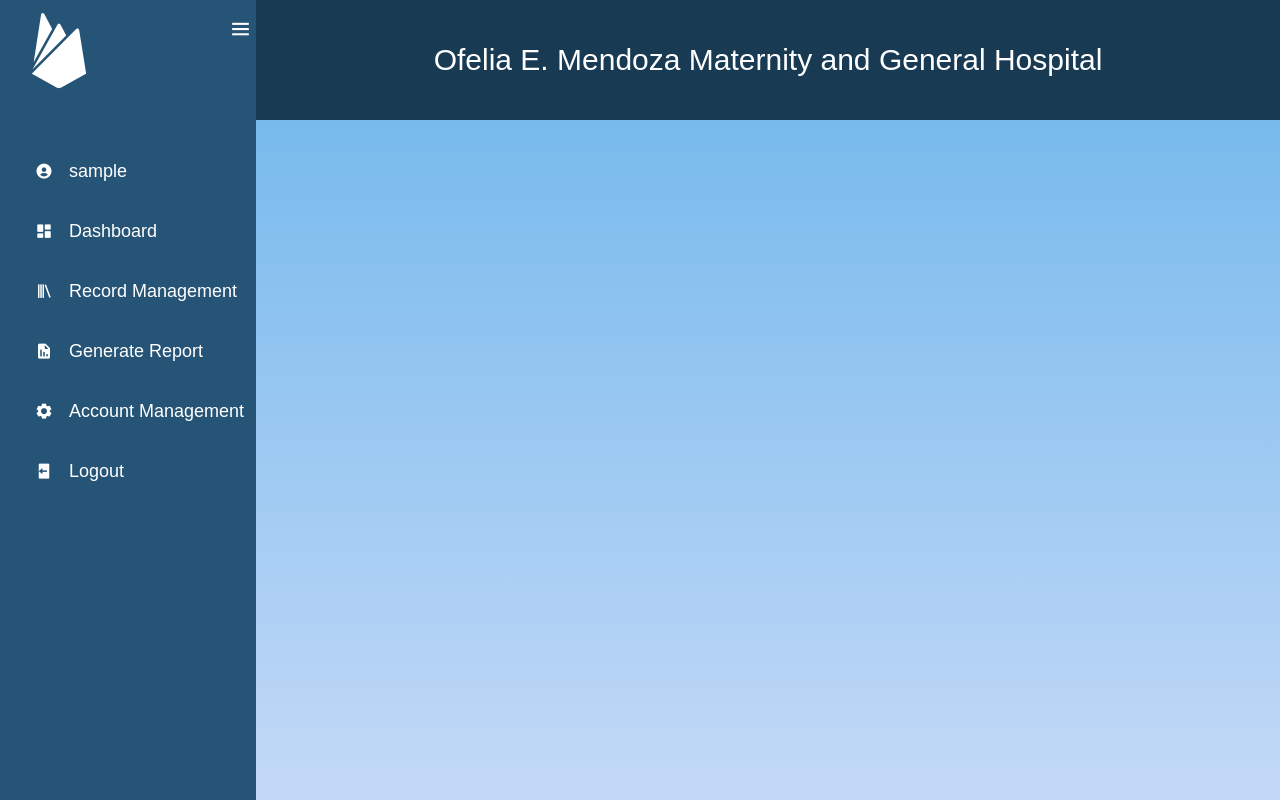
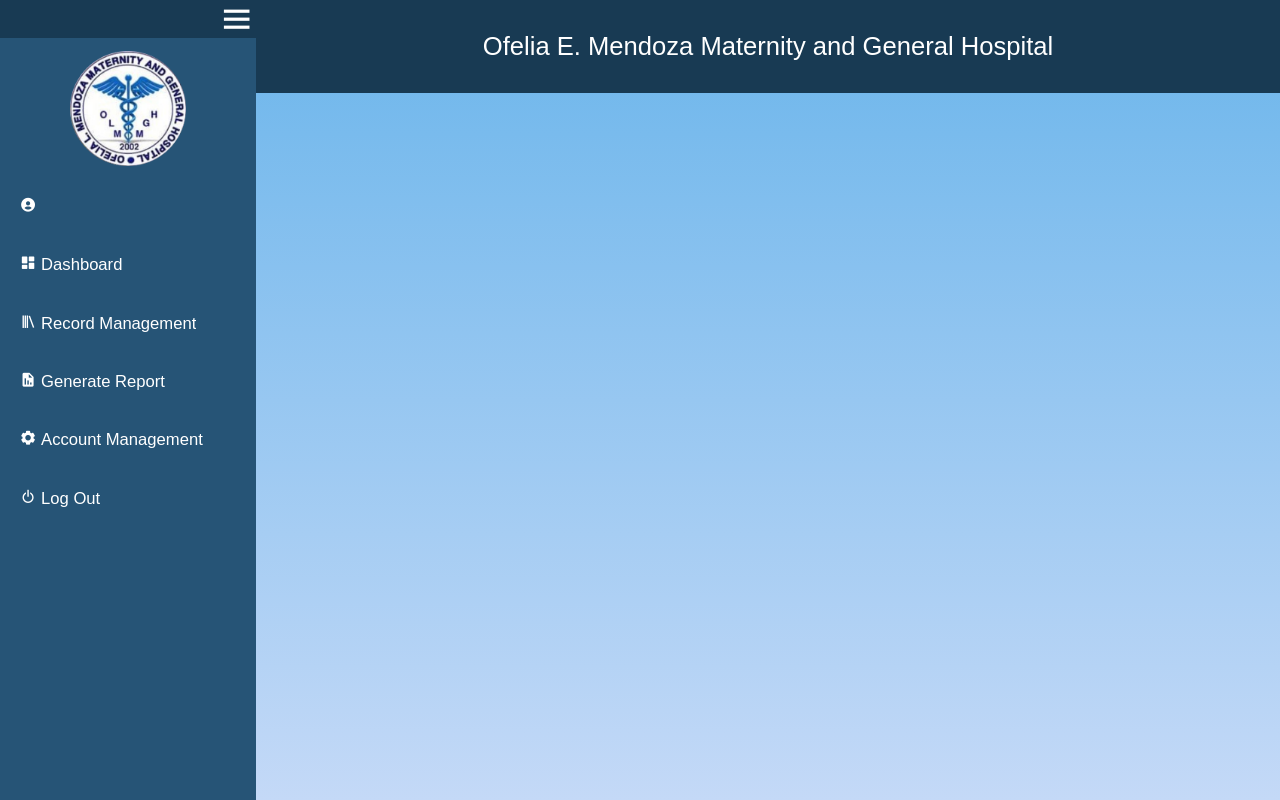
Before and after one commit to Gordd24/Capstone, a PHP site: page /home.php in a window 1280 px wide. Run offline with PHP 8.4, Linux system fonts and the light colour scheme; the visitor is signed in with stand-in values (Sample User, id 1); data that the repository does not hold is empty.

Commit message:
css jqueries

```diff
--- a/css/home.css
+++ b/css/home.css
@@ -1,103 +1,5 @@
-*{
-
-    margin: 0;
-    padding: 0;
-    box-sizing: border-box;
-    font-family: sans-serif;
+.sidebar ul li #account_management_link
+{
+    color: rgb(26, 57, 81);
+    background-color: white;
 }
-
-body{
-    position: relative;
-    min-height: 100vh;
-    width: 100%;
-    overflow: hidden;
-    background-image: linear-gradient(rgb(106, 181, 235), rgb(196, 217, 247));
-}
-.title_bar{
-    position: fixed;
-    left: 20%;
-    width: 80%;
-    height: 15%;
-    background-color: rgb(24, 58, 83);
-    display: flex;
-    align-items: center;
-}
-
-.hospital_name
-{
-    color: white;
-    width: max-content;
-    margin: auto;
-    text-align: center;
-    font-size: 30px;
-}
-.sidebar
-{
-    position: fixed;
-    top: 0; /* top and left to keep the side bar from left most and top most side */
-    left: 0%;
-    width: 20%;
-    height: 100%;
-    padding: 6px 14px;
-    background-color: rgb(38, 84, 118);
-
-}
-
-.sidebar .logo{
-    color: white;
-    width: max-content;
-    align-items: center;
-}
-
-.logo i{ /* for hospital's logo*/
-    font-size: 90px;
-}
-
-
-
-.sidebar #burger{
-    position: absolute;
-    color: white;
-    left: 90%;
-    top: 5px;
-    font-size: 25px;
-    height: 50px;
-    text-align: center;
-    line-height: 50px;
-    transform: translateX(-10%);
-}
-
-.sidebar ul{
-    margin-top: 50px;
-}
-
-.sidebar ul li{
-    position: relative;
-    width: 100%;
-    height: 60px;
-    margin: 0 5px; /* top and left */
-    list-style: none;/* to remove the dots/bullet beside each list */
-
-}
-
-.sidebar ul li a{
-    color: rgb(255, 255, 255);
-    font-size: large;
-    display: flex;
-    align-items: center;
-    text-decoration: none; /* to remove violet highight and underline */
-}
-
-.sidebar ul li a:hover{
-   color: rgb(59, 109, 225);
-   background-color: white;
-   border-radius: 10px;
-}
-
-.sidebar ul li a i{
-    height: 50px;
-    min-width: 50px;
-    border-radius: 12px;
-    line-height: 50px;
-    text-align: center;
-}
--- /dev/null
+++ b/css/navigation.css
@@ -0,0 +1,134 @@
+*{
+
+    margin: 0;
+    padding: 0;
+    box-sizing: border-box;
+    font-family: sans-serif;
+}
+
+
+/* whattt??? */
+body{
+    position: relative;
+    min-height: 100vh;
+    width: 100%;
+    overflow: hidden;
+    background-image: linear-gradient(rgb(106, 181, 235), rgb(196, 217, 247));
+}
+
+
+.sidebar
+{
+    position: fixed;
+    top: 0; /* top and left to keep the side bar from left most and top most side */
+    left: 0%;
+    width: 20%;
+    height: 100%;
+    background-color: rgb(38, 84, 118);
+    /* border-right: 0.2vw solid rgb(10, 24, 35); */
+}
+
+
+
+
+.title_bar{
+    position: fixed;
+    left: 20%;
+    width: 80%;
+    padding: 2.5%;
+    background-color: rgb(24, 58, 83);
+    display: flex;
+    align-items: center;
+}
+
+.hospital_name
+{
+    color: white;
+    width: max-content;
+    margin: auto;
+    text-align: center;
+    font-size: 2vw;
+}
+
+
+
+.burger_div #burger{
+    position: relative;
+    left: 85%;
+    color: white;
+    margin:0;
+    font-size: 3vw;
+
+
+}
+
+.burger_div
+{
+    position: relative;
+    width: 100%;
+    max-height: max-content;
+    display: flex;
+    background-color: rgb(24, 58, 83);
+}
+
+
+.sidebar ul{
+    position:relative;
+    width: 100%;
+    height: 50%;
+    /* overflow: scroll; */
+    /* overflow-x: hidden; */
+}
+
+.sidebar ul li{
+    list-style: none;
+    padding-bottom: 3%;
+    padding-top: 2.5%;
+    padding-left: 3%;
+    padding-right: 2%;
+    /* background-color: rgb(48, 96, 131); */
+    /* border-bottom: 0.1vw solid rgb(26, 57, 81); */
+
+}
+
+.sidebar ul li a{
+    text-decoration: white;
+    font-size: 1.3vw;
+    color: white;
+    display: flex;
+    padding: 5%;
+    border-radius: 17%/100%;
+}
+
+.sidebar ul li a span{
+
+    overflow: hidden;
+}
+
+.sidebar ul li a:hover{
+    color: rgb(26, 57, 81);
+    background-color: white;
+}
+
+.sidebar ul li #log_out_a:hover{
+    color: rgb(255, 255, 255);
+    background-color: rgb(206, 92, 92);
+}
+
+.logo{
+    width: 45%;
+    height: auto;
+    margin: auto;
+
+}
+
+
+.title_logo{
+    /* border-bottom: 0.2vw solid rgb(20, 69, 107); */
+    text-align: center;
+    width: 100%;
+    padding-bottom: 5%;
+    padding-top: 5%;
+    display: flex;
+
+ }
--- a/dbconn.php
+++ b/dbconn.php
@@ -2,6 +2,6 @@
 $dbServerName = "localhost";
 $dbUsername = "root";
 $dbPassword = "";
-$dbName ="olmmgh_db2";
+$dbName ="olmmgh_db";
 $conn = mysqli_connect($dbServerName,$dbUsername, $dbPassword, $dbName);
 ?>
--- /dev/null
+++ b/getName.php
@@ -0,0 +1,16 @@
+<?php
+$Username = $_SESSION['Username'];
+$sql = "SELECT * FROM tbl_accounts where username = '$Username'";
+$result = $conn -> query($sql);
+
+
+if($result->num_rows>0)
+{
+   while($row = $result -> fetch_assoc())
+   {
+        echo $row['first_name']." ".$row['last_name'];
+   }
+}
+
+
+?>
--- a/home.php
+++ b/home.php
@@ -3,67 +3,73 @@ session_start();
 if(!isset($_SESSION['Username'])){
     header("Location: index.php");
 }
+include_once 'dbconn.php';
 ?>
 
 <!DOCTYPE html>
 <html lang="en">
 <head>
-  <title>Title of the document</title>
+  <title>Home</title>
   <link href='https://unpkg.com/boxicons@2.0.9/css/boxicons.min.css' rel='stylesheet'>
-  <link rel="stylesheet" href="css/home.css">
+  <link rel="stylesheet" href="css/navigation.css">
+  <script src="https://ajax.googleapis.com/ajax/libs/jquery/3.5.1/jquery.min.js"></script>
+  <script src="js/NavigationScript.js" type="text/javascript"></script>
 </head>
 <body>
 
-<div class="sidebar">
-
-     <div class="logo">
-         <i class='bx bxl-firebase' ></i>
+    <div class="title_bar">
+        <div class="hospital_name">Ofelia E. Mendoza Maternity and General Hospital</div>
     </div>
 
+    <div class="sidebar active">
+
+        <div class="burger_div">
             <i class='bx bx-menu' id="burger"></i>
+        </div>
+
+        <div class="title_logo">
+            <img class="logo" src="images/ofelia_logo.png" alt="Logo">
+        </div>
+
         <ul class="nav_list">
             <li>
                 <a href="#">
                     <i class='bx bxs-user-circle' ></i>
-                <span class="username"><?php echo $_SESSION['Username']; ?></span>
+                    <span class="name">&nbsp;<?php include_once 'getName.php';?></span>
                 </a>
             </li>
             <li>
                 <a href="#">
                     <i class='bx bxs-dashboard' ></i>
-                 <span class="dashboard">Dashboard</span>
+                    <span class="dashboard">&nbsp;Dashboard</span>
                 </a>
             </li>
             <li>
                 <a href="#">
                     <i class='bx bx-library' ></i>
-                <span class="record_management">Record Management</span>
+                    <span class="record_management">&nbsp;Record Management</span>
                 </a>
             </li>
             <li>
                 <a href="#">
                     <i class='bx bxs-report' ></i>
-                <span class="report_generation">Generate Report</span>
+                    <span class="report_generation">&nbsp;Generate Report</span>
                 </a>
             </li>
             <li>
-            <a href="#">
+                <a href="./account_management.php">
                     <i class='bx bxs-cog'></i>
-                <span class="account_management">Account Management</span>
+                    <span class="account_management">&nbsp;Account Management</span>
                 </a>
             </li>
             <li>
-            <a href="logout.php">
-                <i class='bx bxs-log-out'></i>
-                <span class="logout_account">Logout</span>
+                <a href="logout.php" id="log_out_a">
+                    <i class='bx bx-power-off'></i>
+                    <span class="logout_account">&nbsp;Log Out</span>
                 </a>
             </li>
         </ul>
-</div>
-<div class="title_bar">
-    <div class="hospital_name">
-        Ofelia E. Mendoza Maternity and General Hospital
-    </div>
+
     </div>
 
 
--- /dev/null
+++ b/js/NavigationScript.js
@@ -0,0 +1,68 @@
+$(document).ready(function(){
+    $(".sidebar .burger_div #burger").click(function(){
+      $(".sidebar").toggleClass("active");
+      if($(".sidebar").hasClass("active"))
+      {
+        $.fn.activeChange();
+      }
+      else{
+        $.fn.inactiveChange();
+      }
+
+    });
+
+    $.fn.activeChange = function(){
+
+        $(".sidebar").animate({
+            width:"20%"
+        }),
+        $(".title_bar").animate({
+          width:"80%",
+          left:"20%"
+        }
+        ),
+        $(".sidebar ul li a span").show(),
+        $(".sidebar .burger_div #burger").css(
+            {
+                left: "85%",
+                margin:"0"
+            }
+        );
+        $(".sidebar .title_logo").show(),
+        $(".sidebar ul li a").css(
+            {
+                'font-size':"1.3vw",
+                'border-radius': "17%/100%"
+            }
+        ),
+        $(".sidebar ul li a i").css("margin","0"),
+        $(".sidebar ul li").css( "margin","0");
+
+    }
+
+    $.fn.inactiveChange = function(){
+        $(".sidebar").animate({
+            width:"5%"
+        }),
+        $(".title_bar").animate({
+          width:"95%",
+          left:"5%"
+        }),
+        $(".sidebar ul li a span").hide(),
+        $(".sidebar .burger_div #burger").css(
+            {
+                left:"0",
+                margin:"auto"
+            }
+        ),
+        $(".sidebar .title_logo").hide(),
+        $(".sidebar ul li a").css(
+            {
+                'font-size':"2.7vw",
+                'border-radius': "40%/80%"
+            }
+        ),
+        $(".sidebar ul li a i").css("margin","auto"),
+        $(".sidebar ul li").css( "margin","15% 0 15.5% 0");
+    }
+  });
```
Also changed, not shown: css/account_management.css (added, +42 -0 lines), js/account_management.js (added, +45 -0 lines), logoutChecker.php (line endings or trailing spaces). Lines whose indentation alone changed are shown as unchanged.
